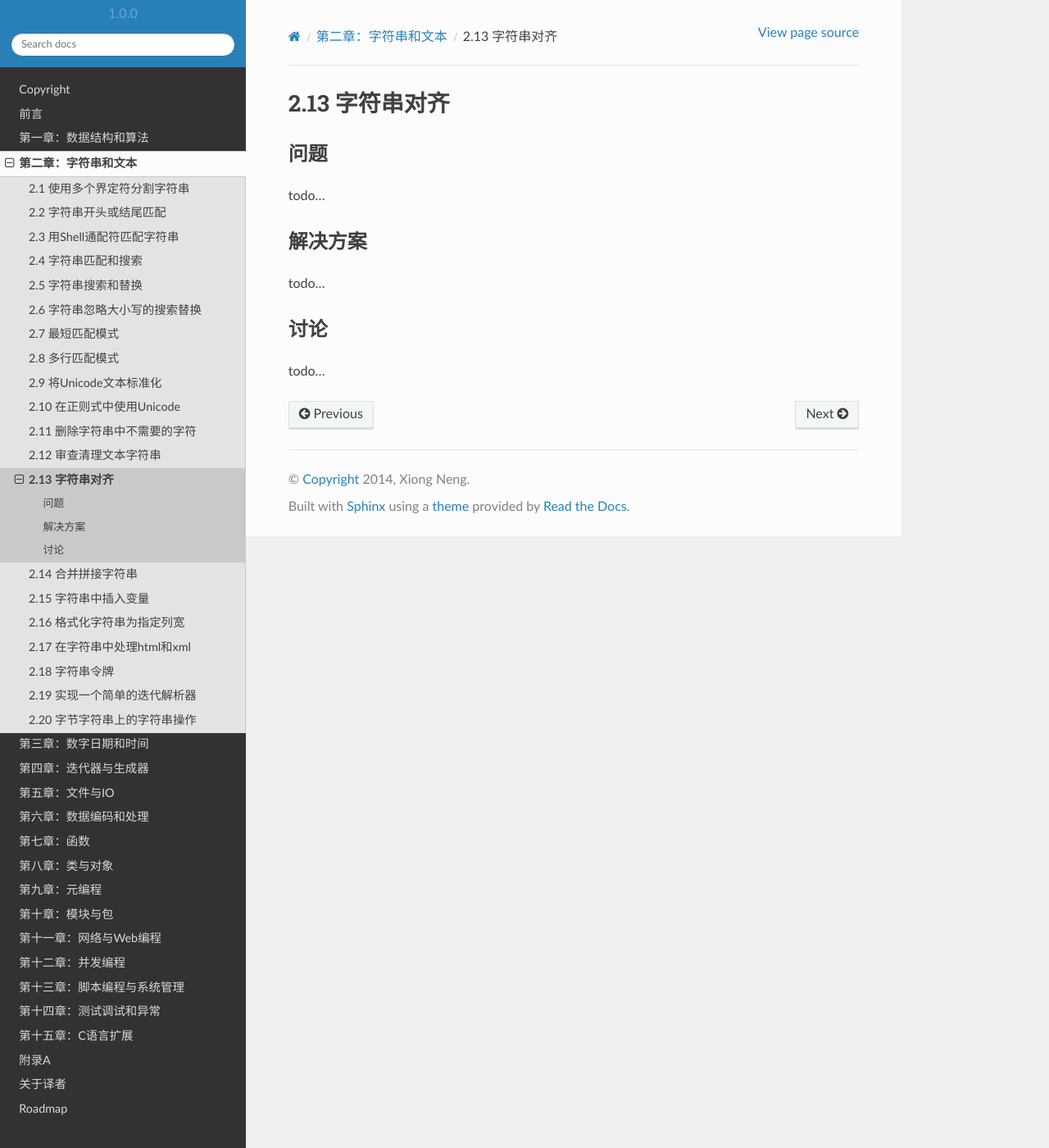
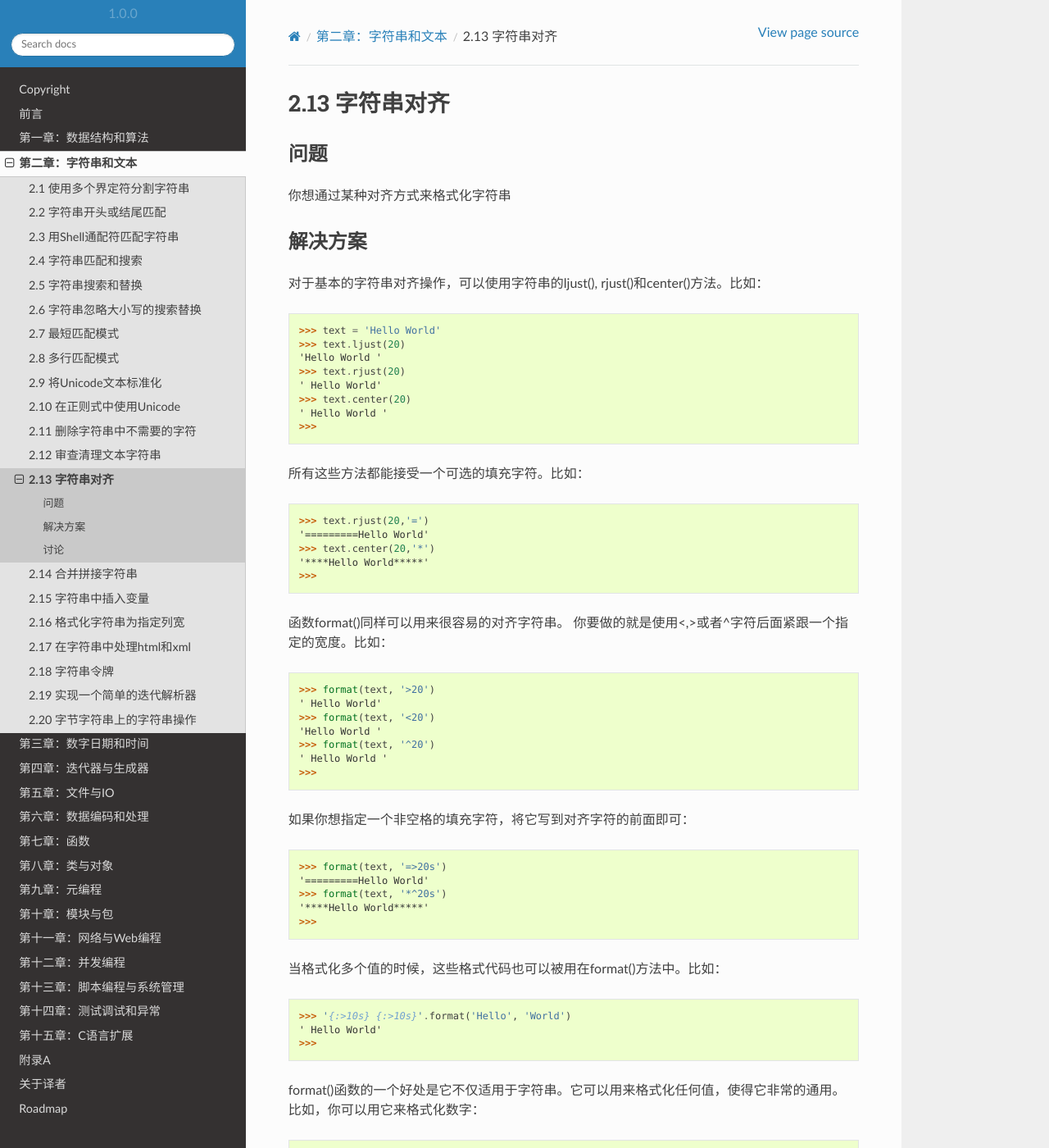
Before and after one commit to yidao620c/python3-cookbook, a Sphinx documentation site: the page built from source/c02/p13_aligning_text_strings.rst, in a window 1280 px wide and 1400 px high. Shown: the whole window at 82% size. Built offline with Sphinx 7.4.7 and the Read the Docs theme 2.0.0, drawn with Linux system fonts in a browser that asks for light colours; some of the changed text lies outside the part shown.

Commit message:
2.13小节完成

```diff
--- a/source/c02/p13_aligning_text_strings.rst
+++ b/source/c02/p13_aligning_text_strings.rst
@@ -5,14 +5,94 @@
 ----------
 问题
 ----------
-todo...
+你想通过某种对齐方式来格式化字符串
 
 ----------
 解决方案
 ----------
-todo...
+对于基本的字符串对齐操作，可以使用字符串的ljust(), rjust()和center()方法。比如：
+
+.. code-block:: python
+
+    >>> text = 'Hello World'
+    >>> text.ljust(20)
+    'Hello World '
+    >>> text.rjust(20)
+    ' Hello World'
+    >>> text.center(20)
+    ' Hello World '
+    >>>
+所有这些方法都能接受一个可选的填充字符。比如：
+
+.. code-block:: python
+
+    >>> text.rjust(20,'=')
+    '=========Hello World'
+    >>> text.center(20,'*')
+    '****Hello World*****'
+    >>>
+
+函数format()同样可以用来很容易的对齐字符串。
+你要做的就是使用<,>或者^字符后面紧跟一个指定的宽度。比如：
+
+.. code-block:: python
+
+    >>> format(text, '>20')
+    ' Hello World'
+    >>> format(text, '<20')
+    'Hello World '
+    >>> format(text, '^20')
+    ' Hello World '
+    >>>
+
+如果你想指定一个非空格的填充字符，将它写到对齐字符的前面即可：
+
+.. code-block:: python
+
+    >>> format(text, '=>20s')
+    '=========Hello World'
+    >>> format(text, '*^20s')
+    '****Hello World*****'
+    >>>
+
+当格式化多个值的时候，这些格式代码也可以被用在format()方法中。比如：
+
+.. code-block:: python
+
+    >>> '{:>10s} {:>10s}'.format('Hello', 'World')
+    ' Hello World'
+    >>>
+
+format()函数的一个好处是它不仅适用于字符串。它可以用来格式化任何值，使得它非常的通用。
+比如，你可以用它来格式化数字：
+
+.. code-block:: python
+
+    >>> x = 1.2345
+    >>> format(x, '>10')
+    ' 1.2345'
+    >>> format(x, '^10.2f')
+    ' 1.23 '
+    >>>
+
+|
 
 ----------
 讨论
 ----------
-todo...
+在老的代码中，你经常会看到被用来格式化文本的%操作符。比如：
+
+.. code-block:: python
+
+    >>> '%-20s' % text
+    'Hello World '
+    >>> '%20s' % text
+    ' Hello World'
+    >>>
+
+但是，在新版本代码中，你应该优先选择format()函数或者方法。
+format()要比%操作符的功能更为强大。并且，format()也比使用ljust(), rjust()或center()方法更通用，
+因为它可以用来格式化任意对象，而不仅仅是字符串。
+
+如果想要完全了解format()函数的有用特性，
+请参考 `在线Python文档 <https://docs.python.org/3/library/string.html#formatspec>`_
```
Also changed, not shown: 1 other file.
